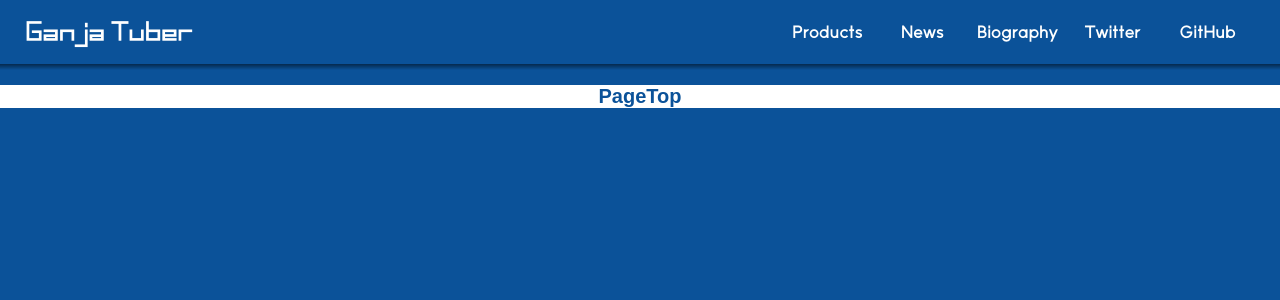
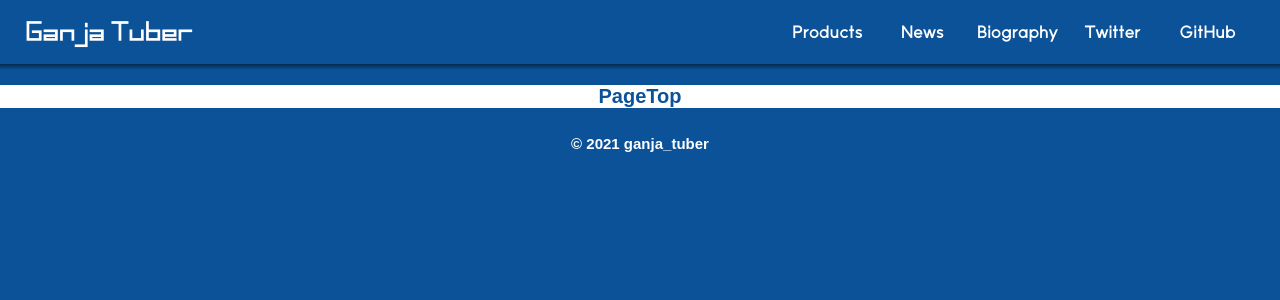
Before and after one commit to yoshiishunichi/homepage, a Nuxt app: page / in a window 1280 px wide. Shown: the top 300 px of the page. Built offline with nearby package versions, Linux system fonts and the light colour scheme.

Commit message:
Footer追加

```diff
--- /dev/null
+++ b/components/Footer.vue
@@ -0,0 +1,15 @@
+<template>
+  <h6>© 2021 ganja_tuber</h6>
+</template>
+
+<style lang="scss" scoped>
+h6 {
+  font-size: 15px;
+  color: white;
+  font-family: 'MS P Gothic', sans-serif;
+  text-align: center;
+  width: 100%;
+  margin-top: 60px;
+  margin-bottom: 20px;
+}
+</style>
--- a/layouts/default.vue
+++ b/layouts/default.vue
@@ -2,5 +2,6 @@
   <div>
     <Header />
     <Nuxt />
+    <Footer />
   </div>
 </template>
```
